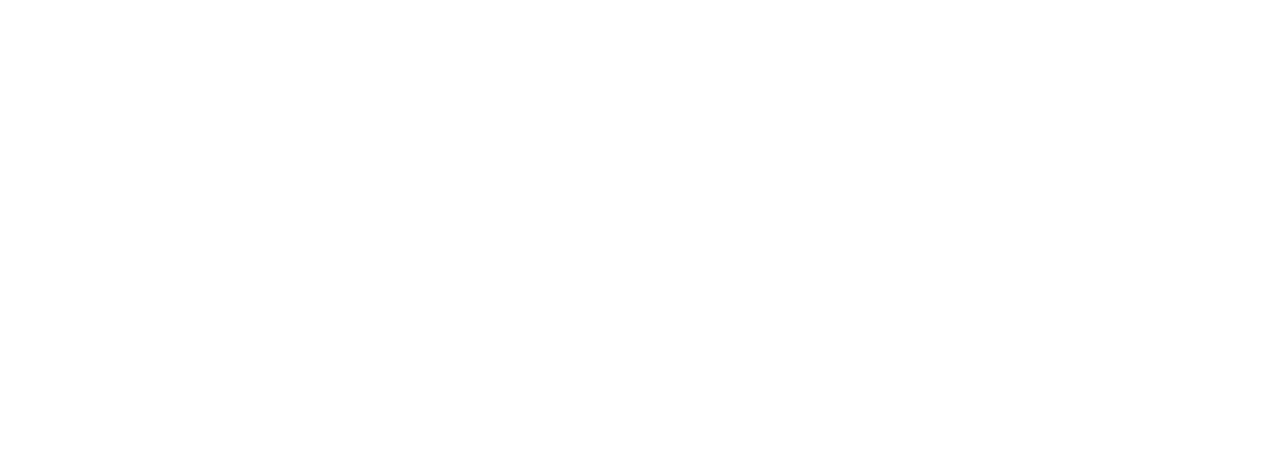
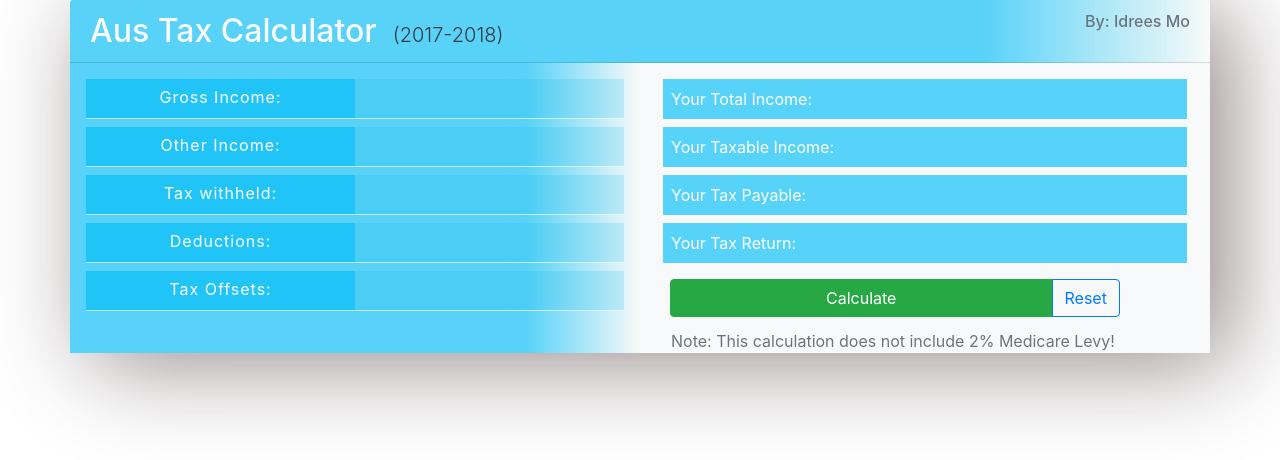
Before and after one commit to vassovass/tax-calculator, a plain HTML site: page index.html in a window 1280 px wide. Drawn offline with nearby package versions, Linux system fonts and the light colour scheme.

Commit message:
CSS and index file are copy pasted from https://github.com/Idrees-Mo/Tax-Calculator
JS file is followed step by step from
https://www.youtube.com/watch?v=mq081fut8v0  tutorial , with comments
from me to show logic

```diff
--- a/css/styles.css
+++ b/css/styles.css
@@ -1,11 +1,42 @@
 @import url('https://fonts.googleapis.com/css?family=Dosis|Roboto');
 
-h1 {
-    font-family:'Montserrat',sans serif;
-    font-weight: bold;
-    letter-spacing: -1px;
-    margin: 0px;
-    padding: 0px;
-    line-height: 1.2;
-    font-size:230%;
+body {
+  font-family: "Lato", sans-serif;
+  background-color: black;
+  margin: 0;
+  padding: 0;
 }
+
+#main-div {
+  box-shadow: 20px 10px 90px rgba(27, 3, 3, 0.466);
+}
+
+#input,
+#header {
+  background: -webkit-linear-gradient(
+    0deg,
+    #05bef7a8 80%,
+    rgba(248, 250, 248, 0.884)
+  );
+}
+
+label,
+input {
+  color: white;
+  width: 50%;
+  height: 40px;
+  border: none;
+  border-bottom: 1px solid #ffffffa8;
+  background: #0cb2e42c;
+}
+
+label {
+  background: #05bef7a8;
+  letter-spacing: 1px;
+  padding-top: 6px;
+  /* font-size: 18px; */
+}
+
+#output > div {
+  background: #05bef7a8;
+}
--- a/index.html
+++ b/index.html
@@ -0,0 +1,59 @@
+<!DOCTYPE html>
+<html lang="en">
+
+<head>
+    <meta charset="UTF-8">
+    <meta name="viewport" content="width=device-width, initial-scale=1.0">
+    <meta http-equiv="X-UA-Compatible" content="ie=edge">
+    <title>Tax-Calculator </title>
+    <link rel="stylesheet" href="css/styles.css">
+
+    <link href="https://fonts.googleapis.com/css?family=Lato:400,700,900" rel="stylesheet">
+    <link rel="stylesheet" href="https://stackpath.bootstrapcdn.com/bootstrap/4.1.2/css/bootstrap.min.css" integrity="sha384-Smlep5jCw/wG7hdkwQ/Z5nLIefveQRIY9nfy6xoR1uRYBtpZgI6339F5dgvm/e9B"
+        crossorigin="anonymous">
+</head>
+
+<body>
+    <div class="container mx-auto row bg-light p-0 " id="main-div">
+        <div class="col-md-12 col-sm-6 card-header text-light h2 " id="header">Aus Tax Calculator<span class="p lead  ml-3 text-dark">(2017-2018)</span>
+            <span class="h6 float-right text-secondary">By: Idrees Mo</span></div>
+        <div class="col-md-6 col-sm-12 p-3" id="input">
+            <div id="wrap" class="m-auto text-center text-white input-group row">
+                <label for="" class="col-6 ">Gross Income:</label>
+                <input type="text" class="col-6"> <br>
+                <label for="" class="col-6">Other Income:</label>
+                <input type="text" class="col-6"> <br>
+                <label for="" class="col-6">Tax withheld:</label>
+                <input type="text" class="col-6"> <br>
+                <label for="" class="col-6">Deductions: </label>
+                <input type="text" class="col-6"> <br>
+                <label for="" class="col-6">Tax Offsets:</label>
+                <input type="text" class="col-6"> <br>
+
+            </div>
+        </div>
+        <div class="col-md-6 col-sm-12 text-white mt-2" id="output">
+            <div class=" m-2 p-2" id="total">Your Total Income:<span class="pl-5"></span>
+            </div>
+            <div class="m-2 p-2" id="taxable">Your Taxable Income: <span class="pl-5"></span>
+            </div>
+            <div class="m-2 p-2 " id="payable">Your Tax Payable: <span class="pl-5"></span>
+            </div>
+            <div class="m-2 p-2" id="return">Your Tax Return: <span class="pl-5"></span>
+            </div>
+
+            <h5 class="btn-group col-12 mt-2">
+                <span class="btn btn-success w-75 mb-1" onclick="cal_Tax()">Calculate</span>
+                <span class=" btn btn-outline-primary mb-1" onclick="reset_All()">Reset</span>
+            </h5>
+            <p class=" text-secondary mb-0 ml-3 text-left">Note: This calculation does not include 2% Medicare Levy!</p>
+            </h5>
+        </div>
+
+        <script src="https://code.jquery.com/jquery-3.3.1.slim.min.js " integrity="sha384-q8i/X+965DzO0rT7abK41JStQIAqVgRVzpbzo5smXKp4YfRvH+8abtTE1Pi6jizo "
+            crossorigin="anonymous "></script>
+        <script src="https://cdnjs.cloudflare.com/ajax/libs/popper.js/1.14.3/umd/popper.min.js " integrity="sha384-ZMP7rVo3mIykV+2+9J3UJ46jBk0WLaUAdn689aCwoqbBJiSnjAK/l8WvCWPIPm49 "
+            crossorigin="anonymous "></script>
+        <script src="https://stackpath.bootstrapcdn.com/bootstrap/4.1.2/js/bootstrap.min.js " integrity="sha384-o+RDsa0aLu++PJvFqy8fFScvbHFLtbvScb8AjopnFD+iEQ7wo/CG0xlczd+2O/em "
+            crossorigin="anonymous "></script>
+        <script src="javascript/calculation.js"></script>
--- /dev/null
+++ b/javascript/calculation.js
@@ -0,0 +1,8 @@
+//step 1 - select all the inputs and store into the variable
+
+let inputs = document.querySelectorAll('input')
+console.log("list of all inputs? " +inputs)
+function cal_Tax() {
+
+  let incomeRanges = [0,18000,34000,57000,180000,Number.MAX_VALUE];
+}
```
